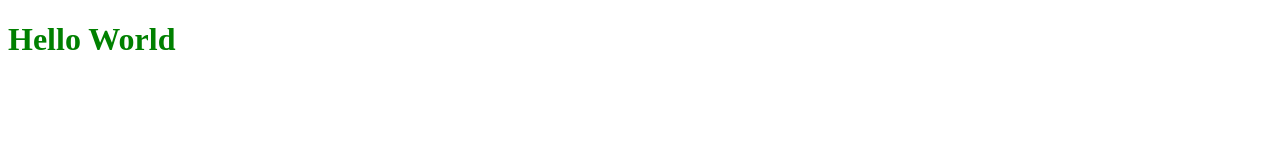
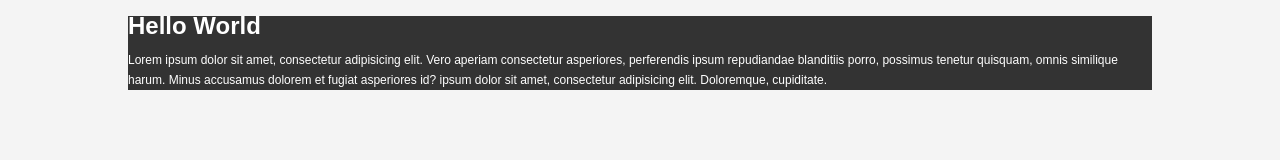
Before and after one commit to ryanmello/css-cc, a plain HTML site: page index.html in a window 1280 px wide. Drawn offline with Linux system fonts and the light colour scheme.

Commit message:
text box and centering

```diff
--- a/index.html
+++ b/index.html
@@ -1,13 +1,24 @@
 <!DOCTYPE html>
 <html lang="en">
-<head>
-    <meta charset="UTF-8">
-    <meta http-equiv="X-UA-Compatible" content="IE=edge">
-    <meta name="viewport" content="width=device-width, initial-scale=1.0">
+  <head>
+    <meta charset="UTF-8" />
+    <meta http-equiv="X-UA-Compatible" content="IE=edge" />
+    <meta name="viewport" content="width=device-width, initial-scale=1.0" />
     <title>CSS Cheat Sheet</title>
-    <link rel="stylesheet" href="style.css">
-</head>
-<body>
-    <h1>Hello World</h1>
-</body>
+    <link rel="stylesheet" href="style.css" />
+  </head>
+  <body>
+    <div class="container">
+      <div class="box-1">
+        <h1>Hello World</h1>
+        <p>
+          Lorem ipsum dolor sit amet, consectetur adipisicing elit. Vero aperiam
+          consectetur asperiores, perferendis ipsum repudiandae blanditiis
+          porro, possimus tenetur quisquam, omnis similique harum. Minus
+          accusamus dolorem et fugiat asperiores id? ipsum dolor sit amet,
+          consectetur adipisicing elit. Doloremque, cupiditate.
+        </p>
+      </div>
+    </div>
+  </body>
 </html>
--- a/style.css
+++ b/style.css
@@ -1,3 +1,24 @@
-h1{
-    color:green;
+body{
+    background-color: #f4f4f4;
+    color:#555;
+
+    font-weight: normal;
+    font-size: 12px;
+    font-family: Arial, Helvetica, sans-serif;
+
+    /* Same as above */
+    font: normal 12px Arial, Helvetica, sans-serif;
+
+    line-height: 1.6em;
+    margin: 0;
 }
+
+.container{
+    width: 80%;
+    margin: auto;
+}
+
+.box-1{
+    background-color: #333;
+    color: #fff;
+}
```
